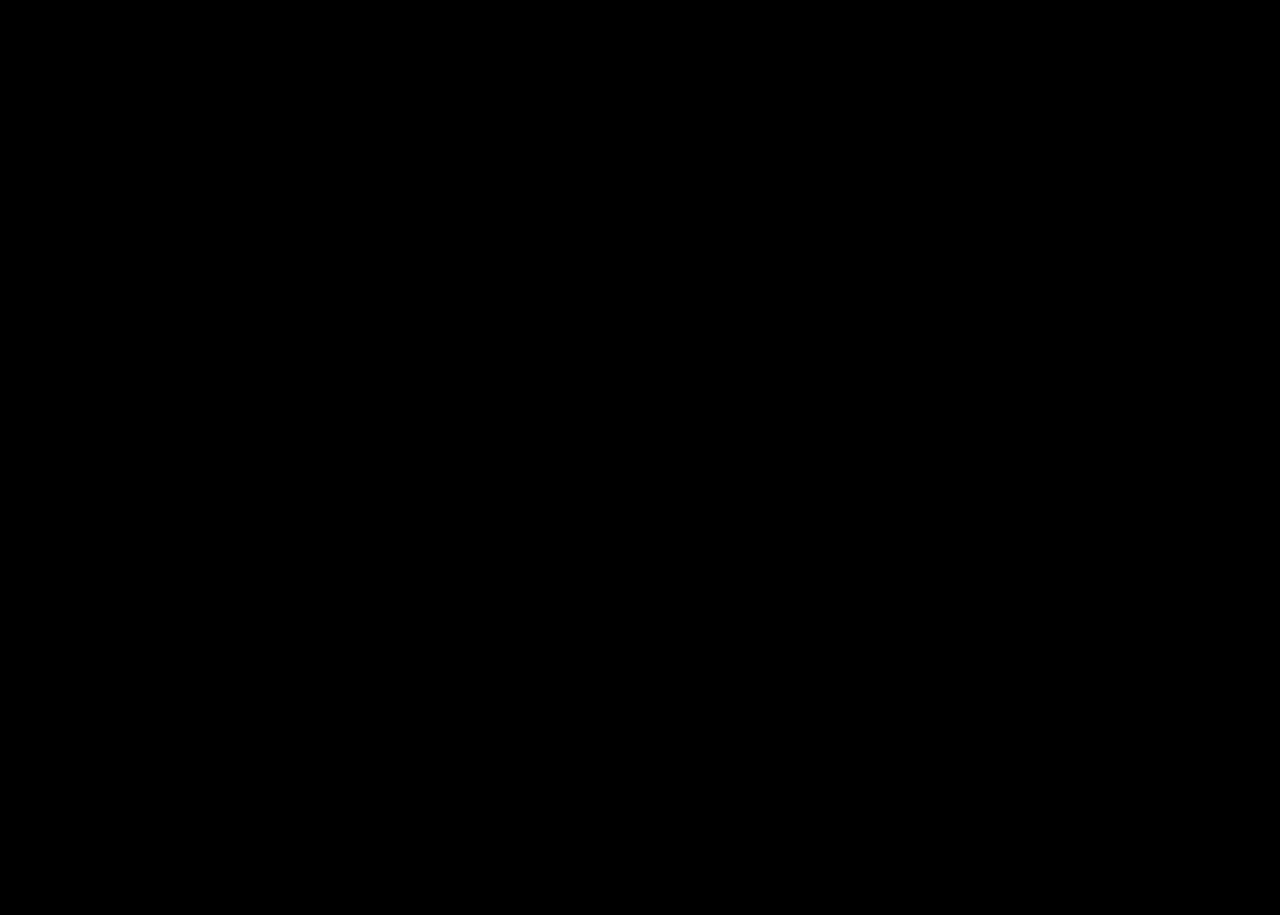
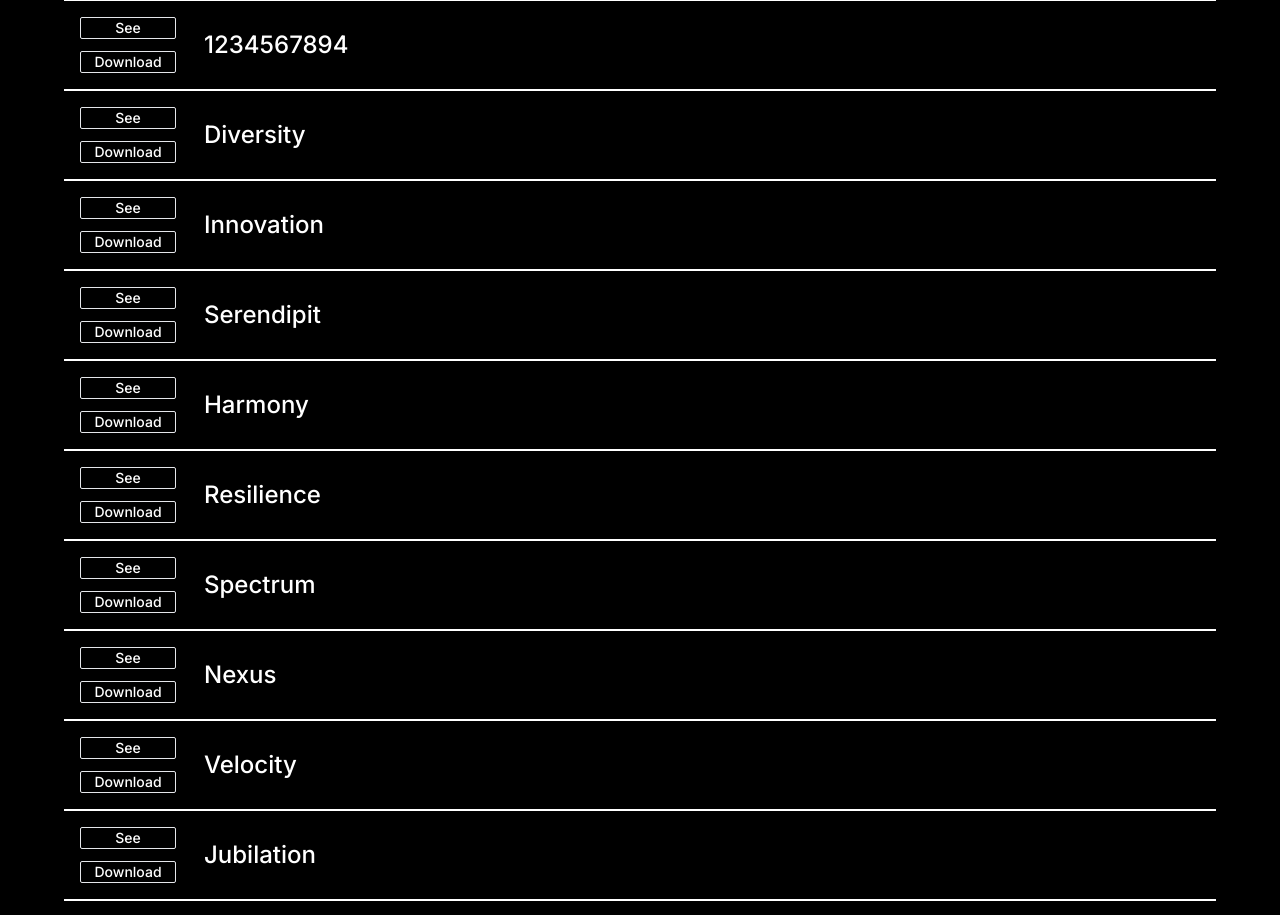
Before and after one commit to RED-MEGA/HTML_GENERATOR, a Next.js app in the folder frontend/: page /discover in a window 1280 px wide. Before the commit this address had no page. Shown: the top 915 px of the page. Before the commit the page ends 800 px from the top, so only its background shows below. Built offline with nearby package versions, Linux system fonts and the light colour scheme.

Commit message:
@RED-MEGA :  add discover route for view and download

```diff
--- /dev/null
+++ b/frontend/app/discover/page.tsx
@@ -0,0 +1,48 @@
+export default function discover() {
+	const keywords: string[] = [
+		"1234567894412",
+		"Diversity",
+		"Innovation",
+		"Serendipity",
+		"Harmony",
+		"Resilience",
+		"Spectrum",
+		"Nexus",
+		"Velocity",
+		"Jubilation",
+		"Luminary",
+		"Paradox",
+		"Cascade",
+		"Quest",
+		"Tranquility",
+		"Whimsical",
+		"Enigma",
+		"Jubilant",
+		"Reverie",
+		"Vivid",
+	];
+
+	return (
+		<div className="flex justify-center items-center flex-col">
+			{keywords.map((full_keyword) => {
+				const keyword = full_keyword.slice(0, 10);
+
+				return (
+					<div className="w-[90vw] p-4 flex justify-start items-center space-x-7 border-y-[1px] border-white bg-black">
+						<div className="flex flex-col justify-center items-center space-y-3 font-medium text-white">
+							<button className="bg-black border text-sm hover:bg-gray-600 rounded-sm transition-all duration-300 w-[6rem]">
+								See
+							</button>
+							<button className="bg-black border text-sm hover:bg-gray-600 rounded-sm transition-all duration-300 w-[6rem]">
+								Download
+							</button>
+						</div>
+						<p className="text-2xl text-white font-medium">
+							{keyword}
+						</p>
+					</div>
+				);
+			})}
+		</div>
+	);
+}
```
Also changed, not shown: 1 other file (tests, documents, lock files or other folders).
